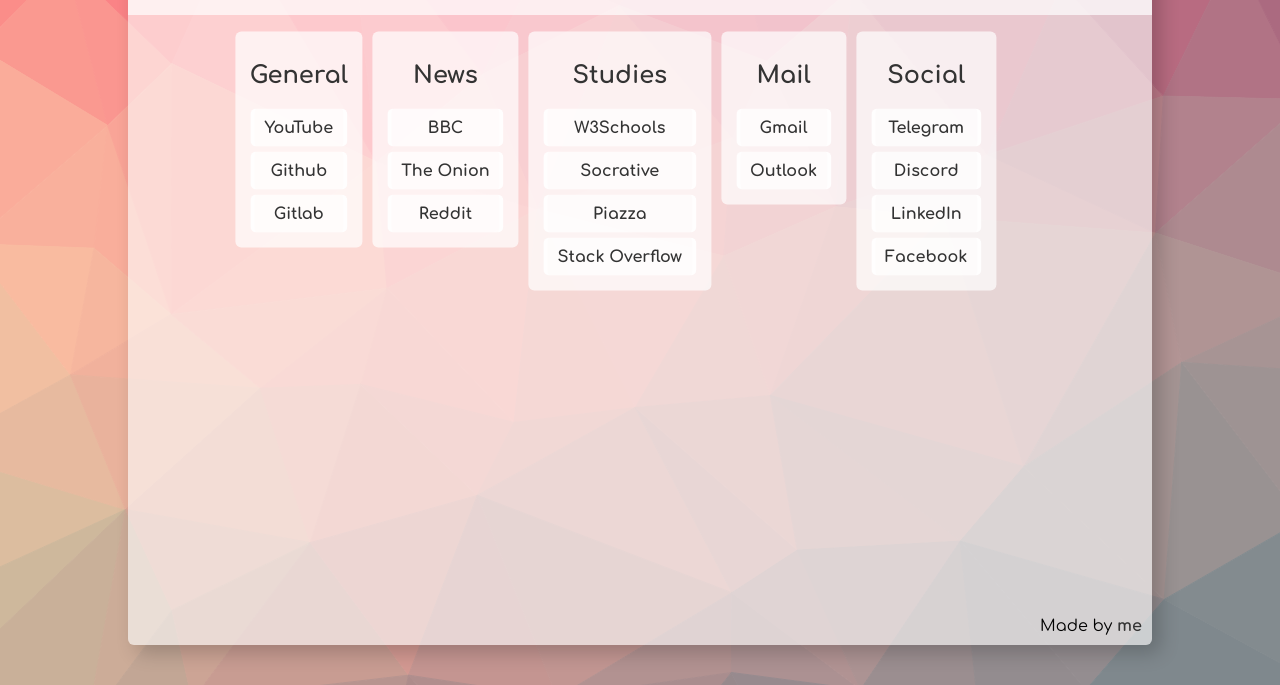
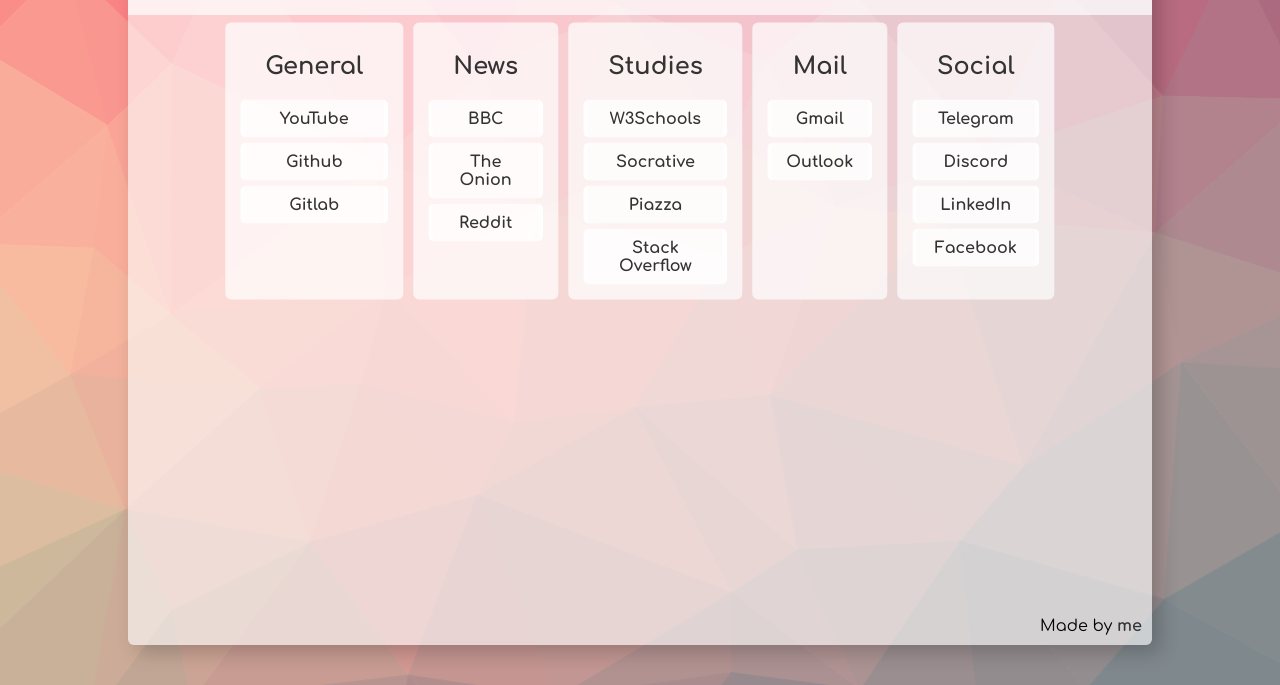
Before and after one commit to elenapan/homepage, a plain HTML site: page index.html in a window 1280 px wide. Shown: the part 115-800 px from the top of the page. Drawn offline with Linux system fonts and the light colour scheme.

Commit message:
properly centered the main list and updated preview screenshot (as seen from chromium browser)

```diff
--- a/style/style.css
+++ b/style/style.css
@@ -57,6 +57,8 @@ h1 {
 
 h2 {
     color: #333333;
+    padding-left: 30px;
+    padding-right: 30px;
     text-align: center;
     vertical-align: center;
 }
@@ -69,14 +71,14 @@ ul {
 }
 
 .mainlist {
-    /* Attempt to center the list horizontally, sort of. */
-    /* Needs work. */
+    /* Center the list horizontally */
     transform: translate(-50%, -50%);
+    /* padding: 20px; */
     left: 50%;
     position: absolute;
     top: 236px;
-    width: inherit;
-    /* display: flex; */
+    /* Needed so its width is equal to the total of its children's width */
+    display: inline-flex;
 }
 
 .category {
@@ -86,6 +88,8 @@ ul {
     border-radius: 6px;
     background-color: rgba(255, 255, 255, 0.7);
     font-weight: bold;
+    /* Needed for centering the main list */
+    display: inline-table;
 }
 
 a {
```
Also changed, not shown: preview.png (added).
